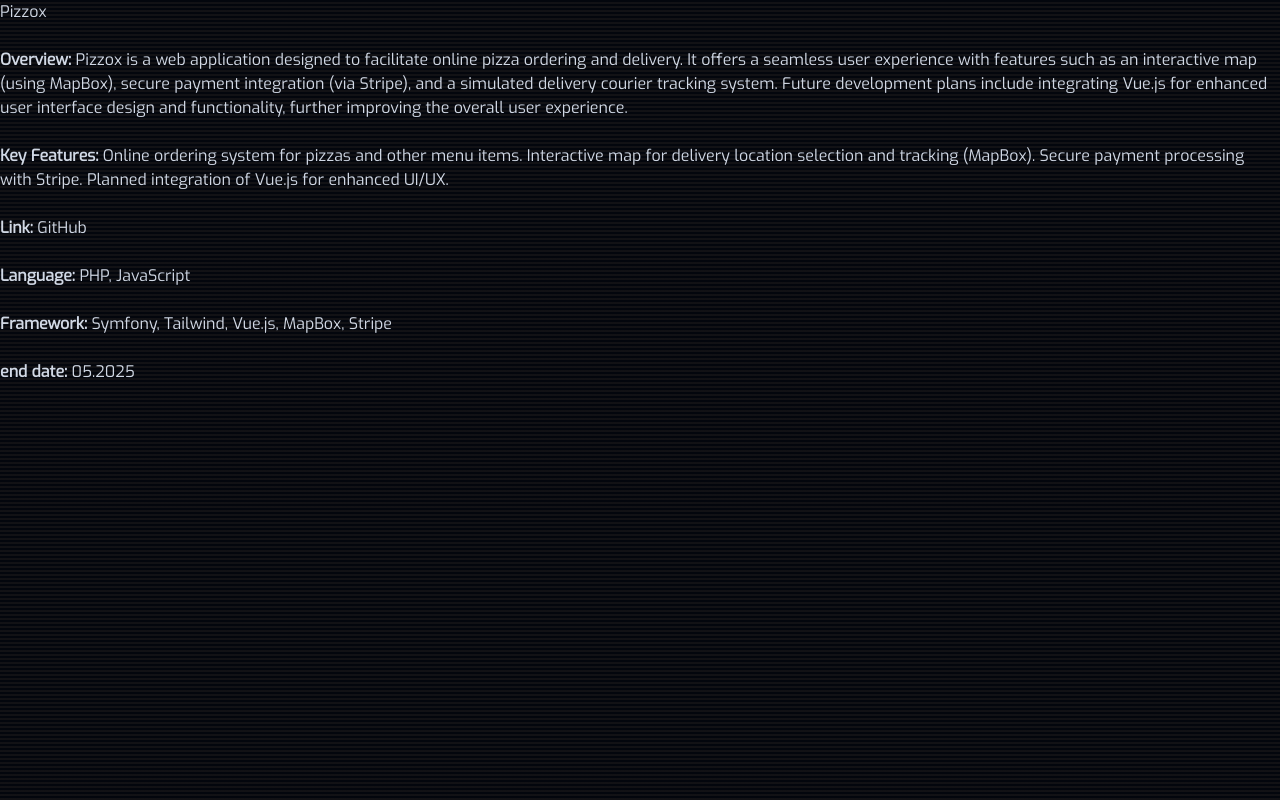
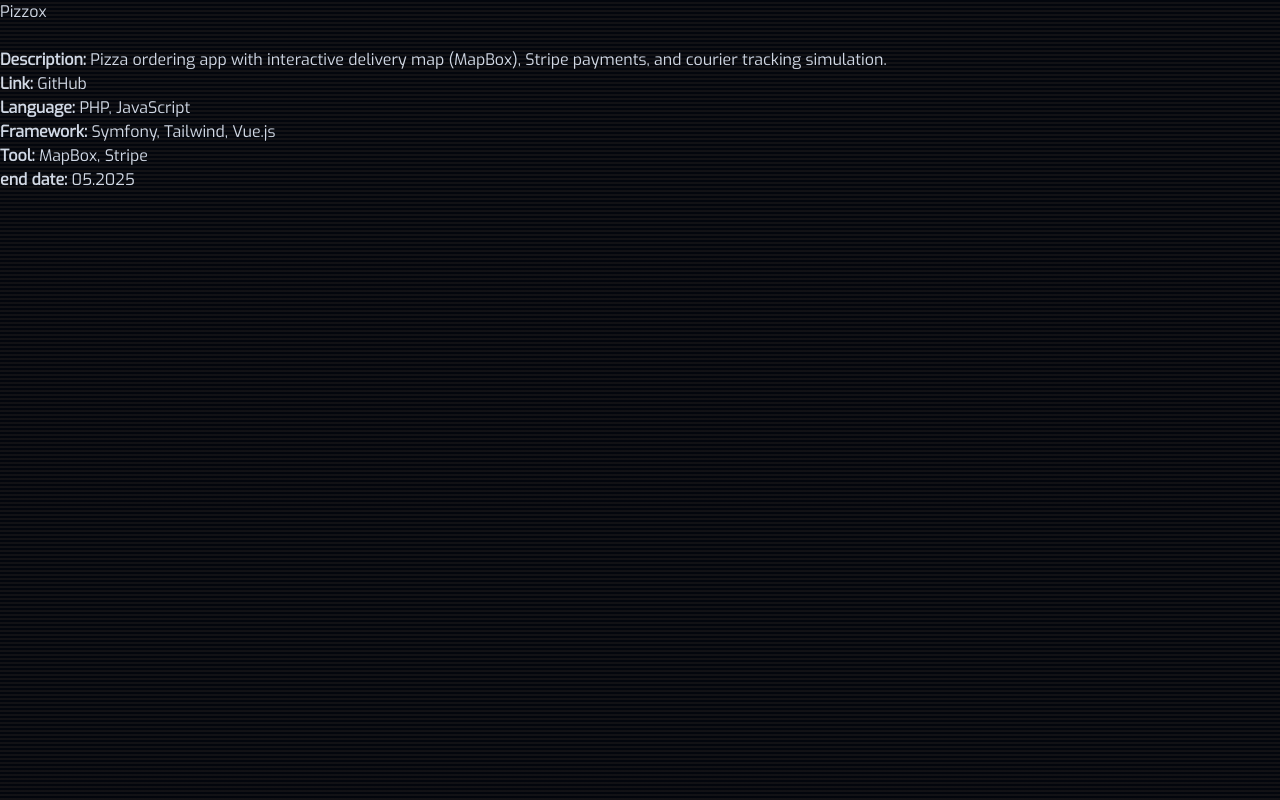
Before and after one commit to olek1305/Portfolio, a Next.js app: page /data/markdown/projects/php/pizzox in a window 1280 px wide. Built offline with nearby package versions, Linux system fonts and the light colour scheme.

Commit message:
Refine project descriptions for clarity, enhance formatting consistency, and fix language inaccuracies.

```diff
--- a/src/pages/data/markdown/projects/php/abexguilds.mdx
+++ b/src/pages/data/markdown/projects/php/abexguilds.mdx
@@ -2,12 +2,8 @@
 
 <br />
 
-- **Description:** The project is only for the game AFK Arena. You can manage not only one guild,
-  but also multiple guilds, add people to the list with injury records on abex from
-  multiple seasons, notebooks, transfers to another guild. Can check stats (count
-  users, notes, kick, ban, Guild dmg totals depend on the season) Activity is like
-  class register, you mark these players whether they have farmed on the day or
-  completed the farm, so that you do not leave out these players.
+- **Description:** Guild management tool for AFK Arena game. Track members, damage stats across seasons,
+  transfers, and daily activity.
 - **Link:** [GitHub](https://github.com/olek1305/AbexGuilds)
 - **Language:** PHP, JavaScript
 - **Framework:** Laravel, VueJs, Tailwind, Inertia.js
--- a/src/pages/data/markdown/projects/php/freshly-ecommerce.mdx
+++ b/src/pages/data/markdown/projects/php/freshly-ecommerce.mdx
@@ -2,10 +2,10 @@
 
 <br />
 
-- **Description:** Big project shop, E-Commerce, like Amazon. Has Stripe service
+- **Description:** E-commerce platform with product catalog, shopping cart, and Stripe payments.
 - **Link:** [GitHub](https://github.com/olek1305/Freshly-Ecommerce)
 - **Language:** PHP, JavaScript
-- **Framework:** Laravel, Bootstrap, YajraBox
+- **Framework:** Laravel, Bootstrap
 - **Tool:** Docker
 - **end date:** 10.2024
 
--- a/src/pages/data/markdown/projects/php/laravel-qa.mdx
+++ b/src/pages/data/markdown/projects/php/laravel-qa.mdx
@@ -2,13 +2,7 @@
 
 <br />
 
-- **Description:** During my learning journey, I undertook the Laravel-qa project on Udemy.
-  Although the course provided a solid foundation, I encountered challenges due to
-  differences in Laravel versions. Undeterred, I independently adapted the
-  codebase to newer Laravel versions, honing my problem-solving skills. This
-  hands-on experience not only deepened my understanding of Laravel but also
-  showcased my ability to independently navigate and implement solutions in
-  dynamic development environments.
+- **Description:** Q&A platform with voting system, comments, and user profiles. Upgraded from older Laravel version.
 - **Link:** [GitHub](https://github.com/olek1305/laravel-qa)
 - **Language:** PHP, Javascript
 - **Framework:** Laravel, Bootstrap, VueJs
--- a/src/pages/data/markdown/projects/php/lessonrabbitmqredis.mdx
+++ b/src/pages/data/markdown/projects/php/lessonrabbitmqredis.mdx
@@ -2,7 +2,7 @@
 
 <br />
 
-- **Description:** NextJs for checkout to pay using CDN stripe, React and Laravel for influencer and admin. Using Redis and RabbitMQ.
+- **Description:** Multi-service app with Stripe checkout (Next.js), admin panel (React), and Laravel API. Message queuing with RabbitMQ and Redis caching.
 - **Link:** [GitHub](https://github.com/olek1305/LessonRabbitMQRedis)
 - **Language:** PHP, JavaScript
 - **Framework:** Laravel, Tailwind, React, NextJS
--- a/src/pages/data/markdown/projects/php/pizzox.mdx
+++ b/src/pages/data/markdown/projects/php/pizzox.mdx
@@ -2,19 +2,10 @@
 
 <br />
 
-**Overview:**
-Pizzox is a web application designed to facilitate online pizza ordering and delivery.  It offers a seamless user experience with features such as an interactive map (using MapBox), secure payment integration (via Stripe), and a simulated delivery courier tracking system.  Future development plans include integrating Vue.js for enhanced user interface design and functionality, further improving the overall user experience.
-<br />
-**Key Features:**
-    Online ordering system for pizzas and other menu items.
-    Interactive map for delivery location selection and tracking (MapBox).
-    Secure payment processing with Stripe.
-    Planned integration of Vue.js for enhanced UI/UX.
-<br />
-**Link:** [GitHub](https://github.com/olek1305/Pizzox)
-<br />
-**Language:** PHP, JavaScript
-<br />
-**Framework:** Symfony, Tailwind, Vue.js, MapBox, Stripe
-<br />
+- **Description:** Pizza ordering app with interactive delivery map (MapBox), Stripe payments,
+  and courier tracking simulation.
+- **Link:** [GitHub](https://github.com/olek1305/Pizzox)
+- **Language:** PHP, JavaScript
+- **Framework:** Symfony, Tailwind, Vue.js
+- **Tool:** MapBox, Stripe
 - **end date:** 05.2025
--- a/src/pages/data/markdown/projects/php/portfolio.mdx
+++ b/src/pages/data/markdown/projects/php/portfolio.mdx
@@ -2,7 +2,7 @@
 
 <br />
 
-- **Description:** I made my own portfolio
+- **Description:** Personal portfolio with Half-Life inspired UI, responsive design, and CI/CD deployment.
 - **Link:** [GitHub](https://github.com/olek1305/portfolio)
 - **Language:** JavaScript
 - **Framework:** Tailwind, React, NextJS, CI/CD
--- a/src/pages/data/markdown/projects/php/rentcar.mdx
+++ b/src/pages/data/markdown/projects/php/rentcar.mdx
@@ -2,11 +2,8 @@
 
 <br />
 
-- **Description:** The project is Car rentals.
-- **PLAN IN FUTURE:** Add frontend for API (probably Angular), will use RabbitMQ, GraphQL,
+- **Description:** Car rental platform with Stripe payments, email notifications, and PL/ENG translations.
 - **Link:** [GitHub](https://github.com/olek1305/RentCar)
 - **Language:** PHP, JavaScript
-- **Framework:** Laravel, Vue.js, Tailwind,
-- **Tool:** Docker, Valkey, PHPUnit
-- **Added:** Stripe, Translate(PL & ENG), Email
-**Status:** WORKING
+- **Framework:** Laravel, Vue.js, Tailwind
+- **Tool:** Docker, PHPUnit
--- a/src/pages/data/markdown/projects/php/rezervo.mdx
+++ b/src/pages/data/markdown/projects/php/rezervo.mdx
@@ -2,10 +2,8 @@
 
 <br />
 
-- **Description:** The project is based on this booking system relating to private doctors.
-    An idea from a student who asked me to add anything, and addition we used with git merge/git pull (branch UI and main),
-    It has 2 translations into Polish and English, Responsive, dark mode & light mode, tests Pest.
-    There are 3 ranks (user, doctor and administrator)
+- **Description:** Medical appointment booking system with 3 user roles (patient, doctor, admin),
+  PL/ENG translations, dark/light mode, and Pest tests.
 - **Link:** [GitHub](https://github.com/olek1305/Rezervo)
 - **Language:** PHP, JavaScript
 - **Framework:** Laravel, VueJs, Tailwind, Inertia.js
--- a/src/pages/data/markdown/projects/php/simplestore.mdx
+++ b/src/pages/data/markdown/projects/php/simplestore.mdx
@@ -2,9 +2,9 @@
 
 <br />
 
-- **Description:** SimpleStore is my first Laravel project, showcasing my web development skills.
-  I was aiming for fundamental CRUD operations, gaining hands-on experience in
-  building a basic e-commerce platform.
+- **Description:** My first Laravel project - a simple product catalog with basic CRUD operations.
+  Created as a learning exercise to understand Laravel fundamentals: routing, controllers,
+  Eloquent ORM, and Blade templating.
 - **Link:** [GitHub](https://github.com/olek1305/SimpleStore)
 - **Language:** PHP, JavaScript
 - **Framework:** Laravel, Bootstrap
```
